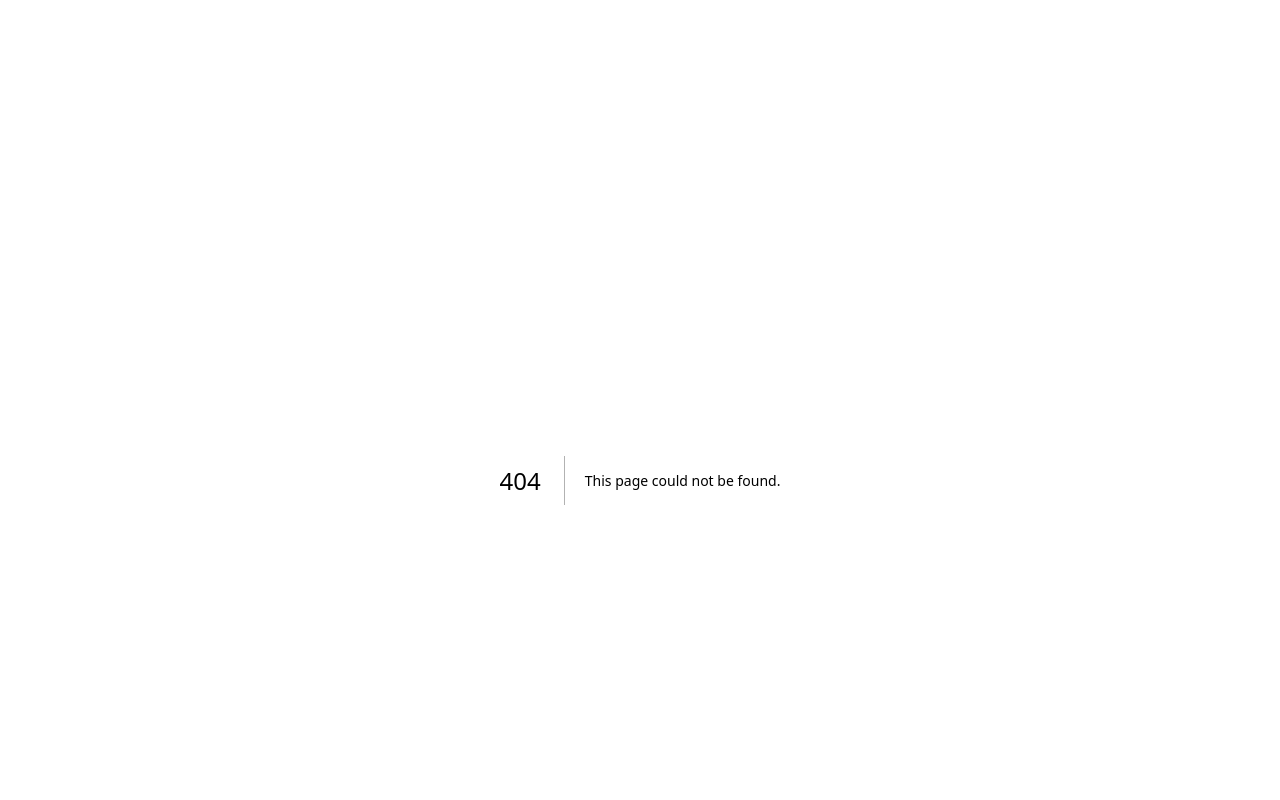
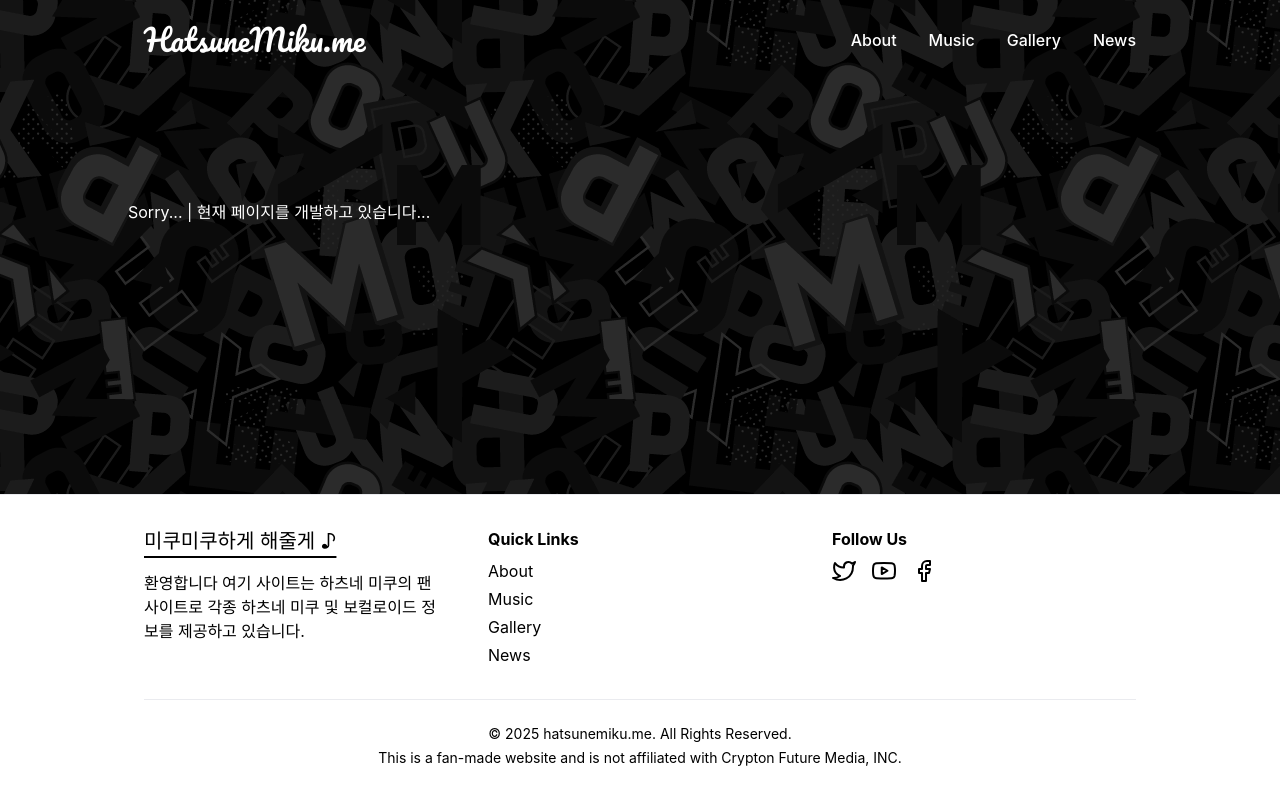
Before and after one commit to laterre39/hatsunemiku-me-service-2025, a Next.js app: page /about in a window 1280 px wide. Before the commit this address had no page. Shown: the top 800 px of the page. Built offline with nearby package versions, Linux system fonts and the light colour scheme.

Commit message:
feat: 기본 메뉴 페이지 생성

```diff
--- /dev/null
+++ b/src/app/about/page.tsx
@@ -0,0 +1,11 @@
+export default function About() {
+  return (
+    <main className="mx-auto">
+      <section className="mx-auto max-w-5xl pt-30">
+        <div className="">
+          <span className="text-white">Sorry... | 현재 페이지를 개발하고 있습니다...</span>
+        </div>
+      </section>
+    </main>
+  );
+}
--- /dev/null
+++ b/src/app/gallery/page.tsx
@@ -0,0 +1,11 @@
+export default function Gallery() {
+  return (
+    <main className="mx-auto">
+      <section className="mx-auto max-w-5xl pt-30">
+        <div className="">
+          <span className="text-white">Sorry... | 현재 페이지를 개발하고 있습니다...</span>
+        </div>
+      </section>
+    </main>
+  );
+}
--- /dev/null
+++ b/src/app/music/page.tsx
@@ -0,0 +1,11 @@
+export default function Music() {
+  return (
+    <main className="mx-auto">
+      <section className="mx-auto max-w-5xl pt-30">
+        <div className="">
+          <span className="text-white">Sorry... | 현재 페이지를 개발하고 있습니다...</span>
+        </div>
+      </section>
+    </main>
+  );
+}
--- /dev/null
+++ b/src/app/news/page.tsx
@@ -0,0 +1,11 @@
+export default function News() {
+  return (
+    <main className="mx-auto">
+      <section className="mx-auto max-w-5xl pt-30">
+        <div className="">
+          <span className="text-white">Sorry... | 현재 페이지를 개발하고 있습니다...</span>
+        </div>
+      </section>
+    </main>
+  );
+}
```
